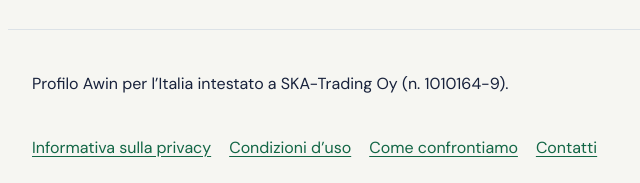
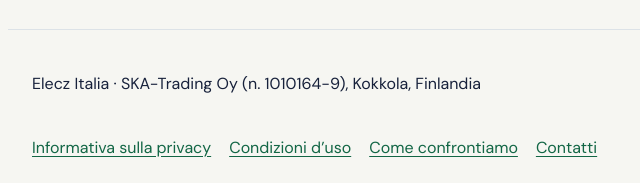
Before and after one commit to zemloai-ctrl/elecz-pages, a plain HTML site: page it/confronto/index.html in a window 1280 px wide. Shown: the part 821-1004 px from the top of the page, 152-792 px from the left. Drawn offline with Linux system fonts and the light colour scheme.

Commit message:
[CF-Pages-Skip] Use company identification in Italian footers

```diff
--- a/it/confronto/index.html
+++ b/it/confronto/index.html
@@ -36,7 +36,8 @@
     </section>
   </main>
   <footer>
-    <p>Profilo Awin per l’Italia intestato a SKA-Trading Oy (n. 1010164-9).</p>    <nav class="legal-nav" aria-label="Informazioni sul sito">
+    <p>Elecz Italia · SKA-Trading Oy (n. 1010164-9), Kokkola, Finlandia</p>
+    <nav class="legal-nav" aria-label="Informazioni sul sito">
       <a href="/it/privacy/">Informativa sulla privacy</a>
       <a href="/it/termini/">Condizioni d’uso</a>
       <a href="/it/come-confrontiamo/">Come confrontiamo</a>
```
Also changed, not shown: it/index.html (+2 -1 lines).
